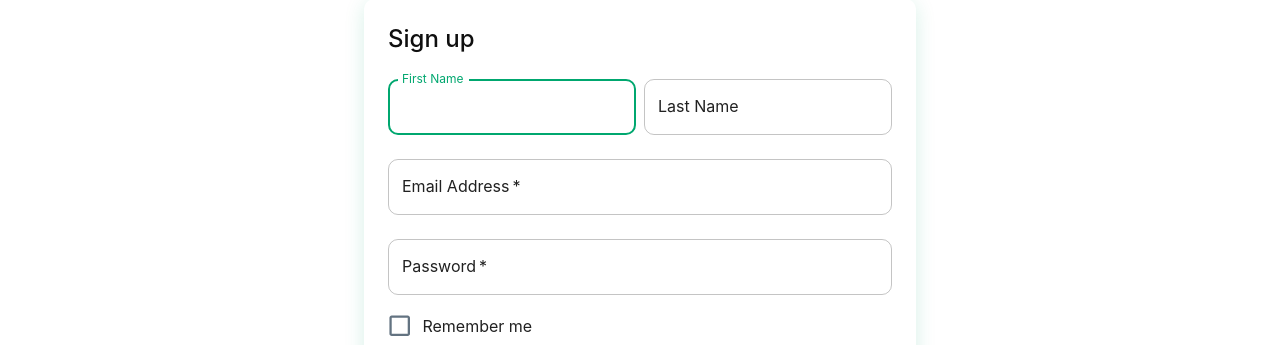
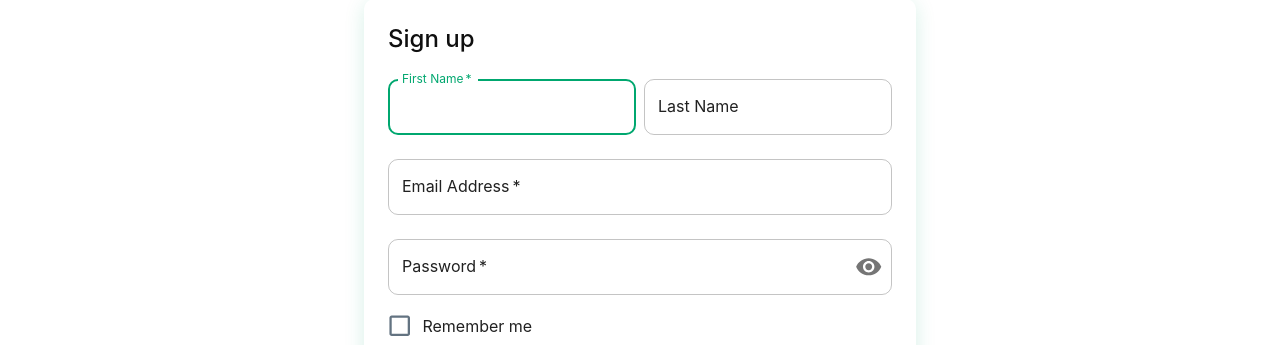
Before and after one commit to hupptechnologies/video-management-nodejs-nextjs, a Next.js app in the folder frontend/: page /signup in a window 1280 px wide. Shown: the part 129-474 px from the top of the page. Built offline with nearby package versions, Linux system fonts and the light colour scheme.

Commit message:
[Integrated] - validation schema with signup & login forms

```diff
--- a/frontend/app/(auth)/login/page.tsx
+++ b/frontend/app/(auth)/login/page.tsx
@@ -1,20 +1,39 @@
 "use client";
 import  React, { useEffect, useState } from 'react';
-import { TextField, Button, FormControlLabel, Checkbox, Grid, Box, Typography, Container, CircularProgress, Card } from '@mui/material';
+import * as Yup from 'yup';
+import {
+	TextField,
+	Button,
+	FormControlLabel,
+	Checkbox,
+	Grid,
+	Box,
+	Typography,
+	Container,
+	CircularProgress,
+	Card,
+	InputAdornment,
+	IconButton
+} from '@mui/material';
 import { useRouter } from 'next/navigation';
 import Link from 'next/link';
+import { Visibility, VisibilityOff } from '@mui/icons-material';
 import { useAppDispatch, useAppSelector } from '@/store/hooks';
 import { login } from '@/store/feature/auth/action';
-import { validateEmail } from '@/utils/helper';
+import { loginSchema } from '@/lib/yup/schema';
 import { LinkStyle } from '@/styles/common';
 
 export default function Login () {
 
-	const [emailError, setEmailError] = useState('');
+	const initialErrorState = {
+		email: ''
+	};
+	const [error, setError] = useState(initialErrorState);
 	const [formData, setFormData] = useState({
 		email: "",
 		password: "",
 	});
+	const [showPassword, setShowPassword] = useState(false);
 	const {
 		authLoading, isLoggedIn
 	} = useAppSelector(state => state.auth);
@@ -29,12 +48,10 @@ export default function Login () {
 
 	const handleSubmit = async (e: React.FormEvent) => {
 		e.preventDefault();
-		if (validateEmail(formData.email) || formData.email === '') {
-			setEmailError('');
-		} else {
-			setEmailError('Invalid email address');
-			return;
-		}
+		try {
+			await loginSchema.validate(formData, {
+				abortEarly: false
+			});
 			const registerData = {
 				email: formData.email,
 				password: formData.password
@@ -44,6 +61,16 @@ export default function Login () {
 				.then(() => {
 					router.push('/');
 				});
+		} catch (err) {
+			if (err instanceof Yup.ValidationError) {
+				const errors = {
+				};
+				err.inner.forEach((error) => {
+					errors[error.path] = error.message;
+				});
+				setError(errors);
+			}
+		}
 	};
 
 	const handleChange = (e: React.ChangeEvent<HTMLInputElement>) => {
@@ -51,7 +78,11 @@ export default function Login () {
 			...formData,
 			[e.target.name]: e.target.value
 		});
-		setEmailError('');
+		setError(initialErrorState);
+	};
+
+	const togglePasswordVisibility = () => {
+		setShowPassword((prev) => !prev);
 	};
 
 	return (
@@ -87,15 +118,11 @@ export default function Login () {
 							name="email"
 							autoComplete="email"
 							value={formData.email}
+							error={!!error.email}
+							helperText={error.email && 'Invalid email address'}
 							onChange={(e: React.ChangeEvent<HTMLInputElement>) => handleChange(e)}
 							autoFocus
 						/>
-						{emailError && (
-							<p style={{
-								color: 'red',
-								margin: '5px 0'
-							}}>{emailError}</p>
-						)}
 						<TextField
 							margin="normal"
 							required
@@ -107,6 +134,19 @@ export default function Login () {
 							autoComplete="current-password"
 							value={formData.password}
 							onChange={(e: React.ChangeEvent<HTMLInputElement>) => handleChange(e)}
+							InputProps={{
+								endAdornment: (
+									<InputAdornment position="end">
+										<IconButton
+											onClick={togglePasswordVisibility}
+											edge="end"
+											aria-label="toggle password visibility"
+										>
+											{showPassword ? <VisibilityOff /> : <Visibility />}
+										</IconButton>
+									</InputAdornment>
+								),
+							}}
 						/>
 						<FormControlLabel
 							control={<Checkbox value="remember" color="primary" />}
--- a/frontend/app/(auth)/signup/page.tsx
+++ b/frontend/app/(auth)/signup/page.tsx
@@ -1,14 +1,35 @@
 "use client";
-import { Button, TextField, FormControlLabel, Checkbox, Grid, Box, Typography, Container, CircularProgress, Card } from '@mui/material';
+import {
+	Button,
+	TextField,
+	FormControlLabel,
+	Checkbox,
+	Grid,
+	Box,
+	Typography,
+	Container,
+	CircularProgress,
+	Card,
+	InputAdornment,
+	IconButton
+} from '@mui/material';
 import { useEffect, useState } from 'react';
 import { useRouter } from 'next/navigation';
 import Link from 'next/link';
+import * as Yup from 'yup';
+import { Visibility, VisibilityOff } from '@mui/icons-material';
 import { useAppDispatch, useAppSelector } from '@/store/hooks';
 import { register } from '@/store/feature/auth/action';
-import { validateEmail, validatePassword } from '@/utils/helper';
+import { signUpSchema } from '@/lib/yup/schema';
 import { LinkStyle } from '@/styles/common';
 
 export default function SignUp () {
+
+	const initialErrorState = {
+		firstName: '',
+		email: '',
+		password: ''
+	};
 
 	const [formData, setFormData] = useState({
 		firstName: "",
@@ -16,8 +37,9 @@ export default function SignUp () {
 		email: "",
 		password: "",
 	});
-	const [emailError, setEmailError] = useState('');
+	const [error, setError] = useState(initialErrorState);
 	const [passwordError, setPasswordError] = useState('');
+	const [showPassword, setShowPassword] = useState(false);
 	const {
 		authLoading, isLoggedIn
 	} = useAppSelector(state => state.auth);
@@ -32,35 +54,44 @@ export default function SignUp () {
 
 	const handleSubmit = async (e: React.FormEvent) => {
 		e.preventDefault();
-		setPasswordError(
-			validatePassword(formData.password) ? '' : 'Password length must be between 8 and 16 characters'
-		);
-		setEmailError(
-			validateEmail(formData.email)
-				? ''
-				: 'Invalid email address'
-		);
-		if (validatePassword(formData.password) && validateEmail(formData.email)) {
+
+		try {
+			await signUpSchema.validate(formData, {
+				abortEarly: false
+			});
 			const registerData = {
 				email: formData.email,
 				password: formData.password,
-				name: formData.firstName + ' ' + formData.lastName
+				name: formData.lastName ? formData.firstName + ' ' + formData.lastName : formData.firstName
 			};
 			dispatch(register(registerData))
 				.unwrap()
 				.then(() => {
 					router.push('/login');
 				});
+		} catch (err) {
+			if (err instanceof Yup.ValidationError) {
+				const errors = {
+				};
+				err.inner.forEach((error) => {
+					errors[error.path] = error.message;
+				});
+				setError(errors);
+			}
 		}
 	};
 
 	const handleChange = (e: React.ChangeEvent<HTMLInputElement>) => {
-		setEmailError('');
+		setError(initialErrorState);
 		setPasswordError('');
 		setFormData({
 			...formData,
 			[e.target.name]: e.target.value
 		});
+	};
+
+	const togglePasswordVisibility = () => {
+		setShowPassword((prev) => !prev);
 	};
 
 	return (
@@ -82,7 +113,7 @@ export default function SignUp () {
 					}}
 				>
 					<Typography component="h1" variant="h5">
-          Sign up
+					Sign up
 					</Typography>
 					<Box component="form" onSubmit={handleSubmit} sx={{
 						mt: 1
@@ -91,11 +122,14 @@ export default function SignUp () {
 							<Grid item xs={6}>
 								<TextField
 									margin="normal"
+									required
 									fullWidth
 									id="firstName"
 									label="First Name"
 									name="firstName"
 									value={formData.firstName}
+									error={!!error.firstName}
+									helperText={error.firstName && error.firstName}
 									onChange={(e: React.ChangeEvent<HTMLInputElement>) => handleChange(e)}
 									autoFocus
 								/>
@@ -121,25 +155,36 @@ export default function SignUp () {
 							name="email"
 							autoComplete="email"
 							value={formData.email}
+							error={!!error.email}
+							helperText={error.email && error.email}
 							onChange={(e: React.ChangeEvent<HTMLInputElement>) => handleChange(e)}
 						/>
-						{emailError && (
-							<p style={{
-								color: 'red',
-								margin: '5px 0'
-							}}>{emailError}</p>
-						)}
 						<TextField
 							margin="normal"
 							required
 							fullWidth
 							name="password"
 							label="Password"
-							type="password"
+							type={showPassword ? "text" : "password"}
 							id="password"
 							autoComplete="current-password"
 							value={formData.password}
+							error={!!error.password}
+							helperText={error.password && error.password}
 							onChange={(e: React.ChangeEvent<HTMLInputElement>) => handleChange(e)}
+							InputProps={{
+								endAdornment: (
+									<InputAdornment position="end">
+										<IconButton
+											onClick={togglePasswordVisibility}
+											edge="end"
+											aria-label="toggle password visibility"
+										>
+											{showPassword ? <VisibilityOff /> : <Visibility />}
+										</IconButton>
+									</InputAdornment>
+								),
+							}}
 						/>
 						{passwordError && (
 							<p style={{
--- a/frontend/package.json
+++ b/frontend/package.json
@@ -21,7 +21,8 @@
     "next": "14.2.12",
     "react": "^18",
     "react-dom": "^18",
-    "react-redux": "^9.1.2"
+    "react-redux": "^9.1.2",
+    "yup": "^1.4.0"
   },
   "devDependencies": {
     "@types/node": "^20",
--- a/frontend/utils/helper.ts
+++ b/frontend/utils/helper.ts
@@ -4,21 +4,6 @@ export const getThumbnailUrl = (videoUrl: string) => {
 	const thumbnailUrl = `${urlParts[0]}.jpg`;
 
 	return thumbnailUrl;
-};
-
-export const validateEmail = (email: string) => {
-	if (email.trim() === '') {
-		return false;
-	}
-	const emailRegex = /^[^\s@]+@[^\s@]+\.[^\s@]+$/;
-	return emailRegex.test(email);
-};
-
-export const validatePassword = (password: string) => {
-	if (password.length >= 8 && password.length <= 16) {
-		return true;
-	}
-	return false;
 };
 
 class AppLocalStorage {
```
Also changed, not shown: 1 other file (tests, documents, lock files or other folders). Lines whose indentation alone changed are shown as unchanged.
